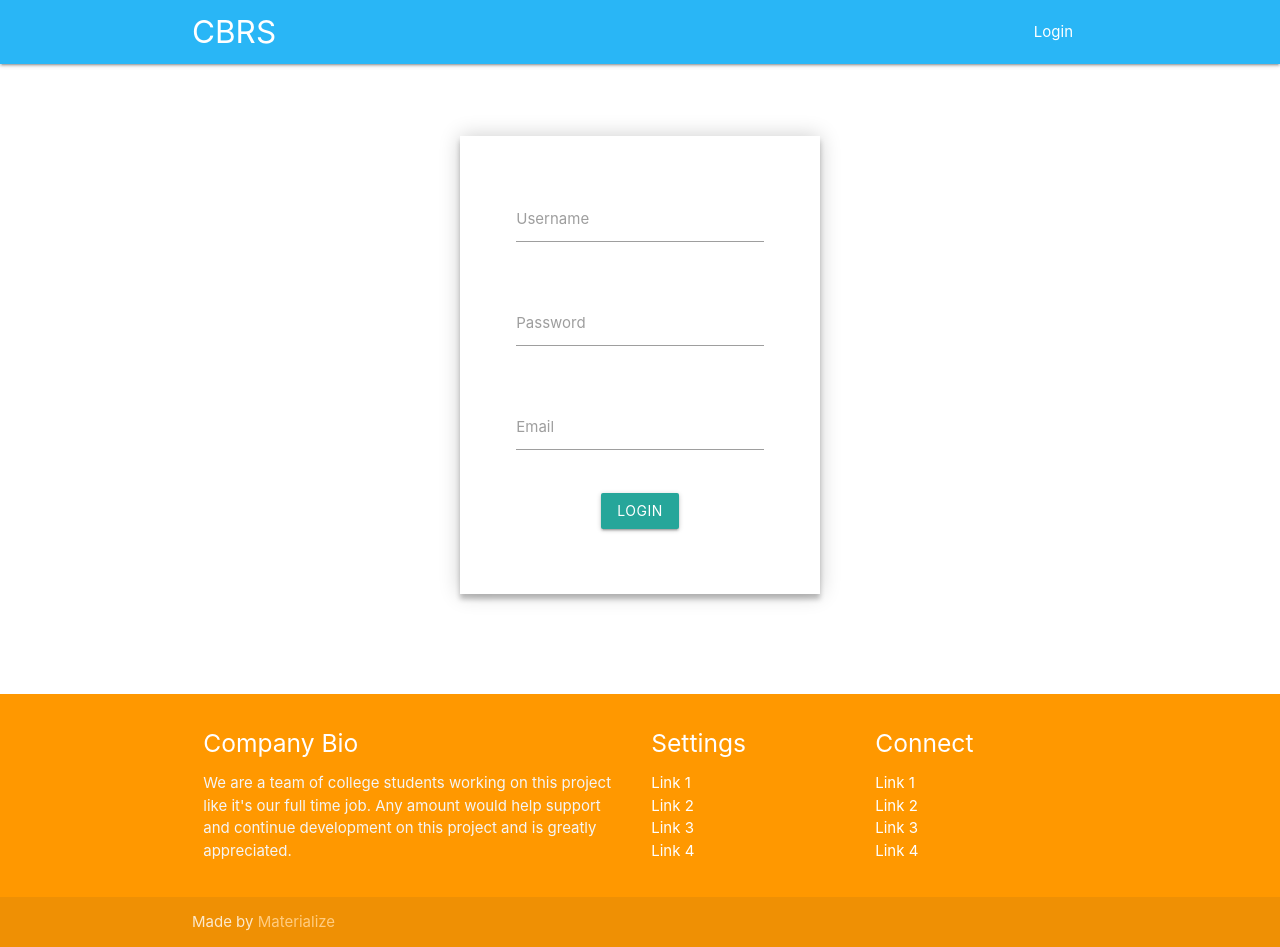
After one commit to Hsun-Yu/CBRS-Trading-System, a Django app: page //login in a window 1280 px wide. The commit adds this page. Run offline with Django 3.2, Linux system fonts and the light colour scheme; some libraries are stand-ins or nearby versions.

Commit message:
Upload login page template

```diff
--- a/static/css/style.css
+++ b/static/css/style.css
@@ -12,3 +12,18 @@
 .icon-block .material-icons {
 	font-size: inherit;
 }
+.login-page {
+  width: 360px;
+  padding: 8% 0 0;
+  margin: auto;
+}
+.form {
+  position: relative;
+  z-index: 1;
+  background: #FFFFFF;
+  max-width: 360px;
+  margin: 0 auto 100px;
+  padding: 45px;
+  text-align: center;
+  box-shadow: 0 0 20px 0 rgba(0, 0, 0, 0.2), 0 5px 5px 0 rgba(0, 0, 0, 0.24);
+}
--- a/templates/main/layout.html
+++ b/templates/main/layout.html
@@ -7,6 +7,11 @@
 
   <!-- CSS  -->
   {% load static %}
+  <!-- Compiled and minified CSS -->
+  <link rel="stylesheet" href="https://cdnjs.cloudflare.com/ajax/libs/materialize/1.0.0/css/materialize.min.css">
+
+  <!-- Compiled and minified JavaScript -->
+  <script src="https://cdnjs.cloudflare.com/ajax/libs/materialize/1.0.0/js/materialize.min.js"></script>
   <link href="https://fonts.googleapis.com/icon?family=Material+Icons" rel="stylesheet">
   <link href="{% static "css/materialize.css" %}" type="text/css" rel="stylesheet" media="screen,projection"/>
   <link href="{% static "css/style.css" %}" type="text/css" rel="stylesheet" media="screen,projection"/>
--- /dev/null
+++ b/trading/templates/trading/login.html
@@ -0,0 +1,35 @@
+{% extends "main/layout.html" %}
+
+{% block content %}
+<div class="container">
+    <form>
+        <div class="login-page">
+            <div class="form">
+                <div class="row">
+                    <div class="input-field col s12">
+                    <input id="username" type="text" class="validate">
+                    <label for="username">Username</label>
+                    </div>
+                </div>
+                <div class="row">
+                    <div class="input-field col s12">
+                        <input id="password" type="password" class="validate">
+                        <label for="password">Password</label>
+                    </div>
+                </div>
+                <div class="row">
+                    <div class="input-field col s12">
+                        <input id="email" type="email" class="validate">
+                        <label for="email">Email</label>
+                    </div>
+                </div>
+                <div class="row">
+                    <div class="col s12">
+                        <a class="waves-effect waves-light btn">Login</a>
+                    </div>
+                </div>
+            </div>
+        </div>
+    </form>
+  </div>
+{% endblock content %}
--- a/trading/urls.py
+++ b/trading/urls.py
@@ -1,5 +1,6 @@
 from django.conf.urls import url
 from . import views
 urlpatterns = [
-    url(r'^$', views.index, name='index')
+    url(r'^$', views.index, name='index'),
+    url(r'/login', views.login, name='login')
 ];
--- a/trading/views.py
+++ b/trading/views.py
@@ -4,3 +4,6 @@ from django.http import HttpResponse
 # Create your views here.
 def index(request):
     return render(request, 'trading/index.html')
+
+def login(request):
+    return render(request, 'trading/login.html')
```
